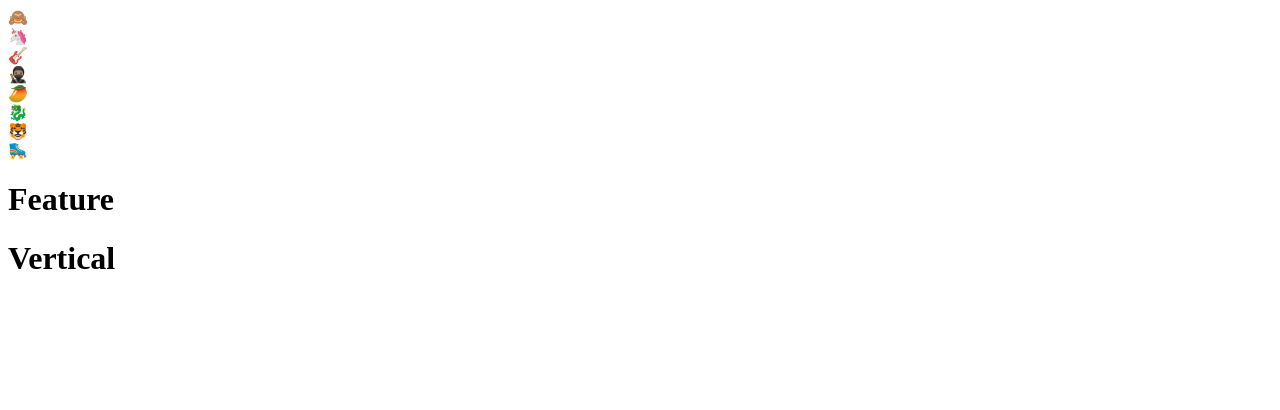
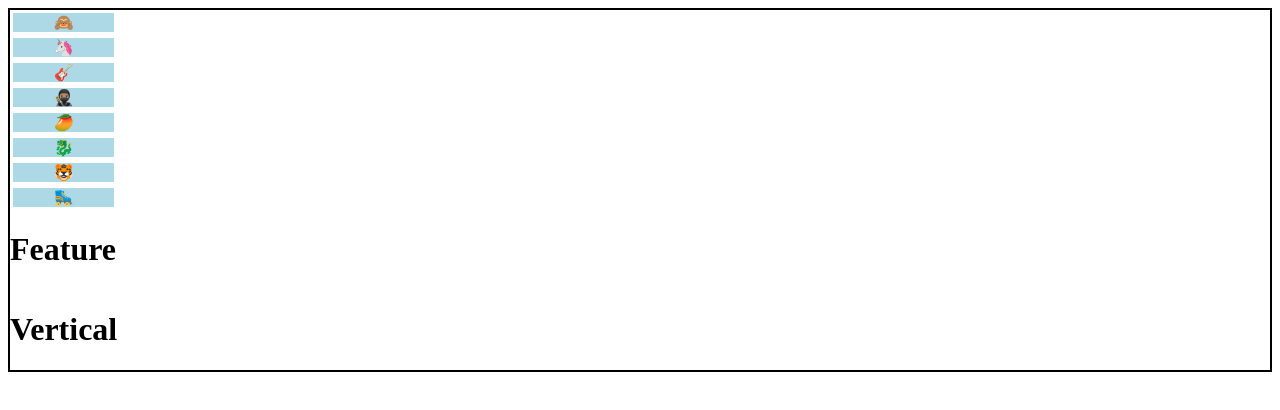
Before and after one commit to laurahall93/temlate-css-grid-practice, a plain HTML site: page index.html in a window 1280 px wide. Drawn offline with Linux system fonts and the light colour scheme.

Commit message:
border and margin css

```diff
--- a/index.html
+++ b/index.html
@@ -4,6 +4,7 @@
     <meta charset="UTF-8">
     <meta name="viewport" content="width=device-width, initial-scale=1.0">
     <title>Document</title>
+    <link rel="stylesheet" href="style.css">
 </head>
 <body>
     <div class="mainGrid">
--- a/style.css
+++ b/style.css
@@ -0,0 +1,14 @@
+body{
+    border: 2px solid black;
+}
+
+.mainGrid{
+    display:inline-grid;
+
+}
+.cell{
+    display: inline;
+    text-align: center;
+    background-color: lightblue;
+    margin: 3px;
+}
```
